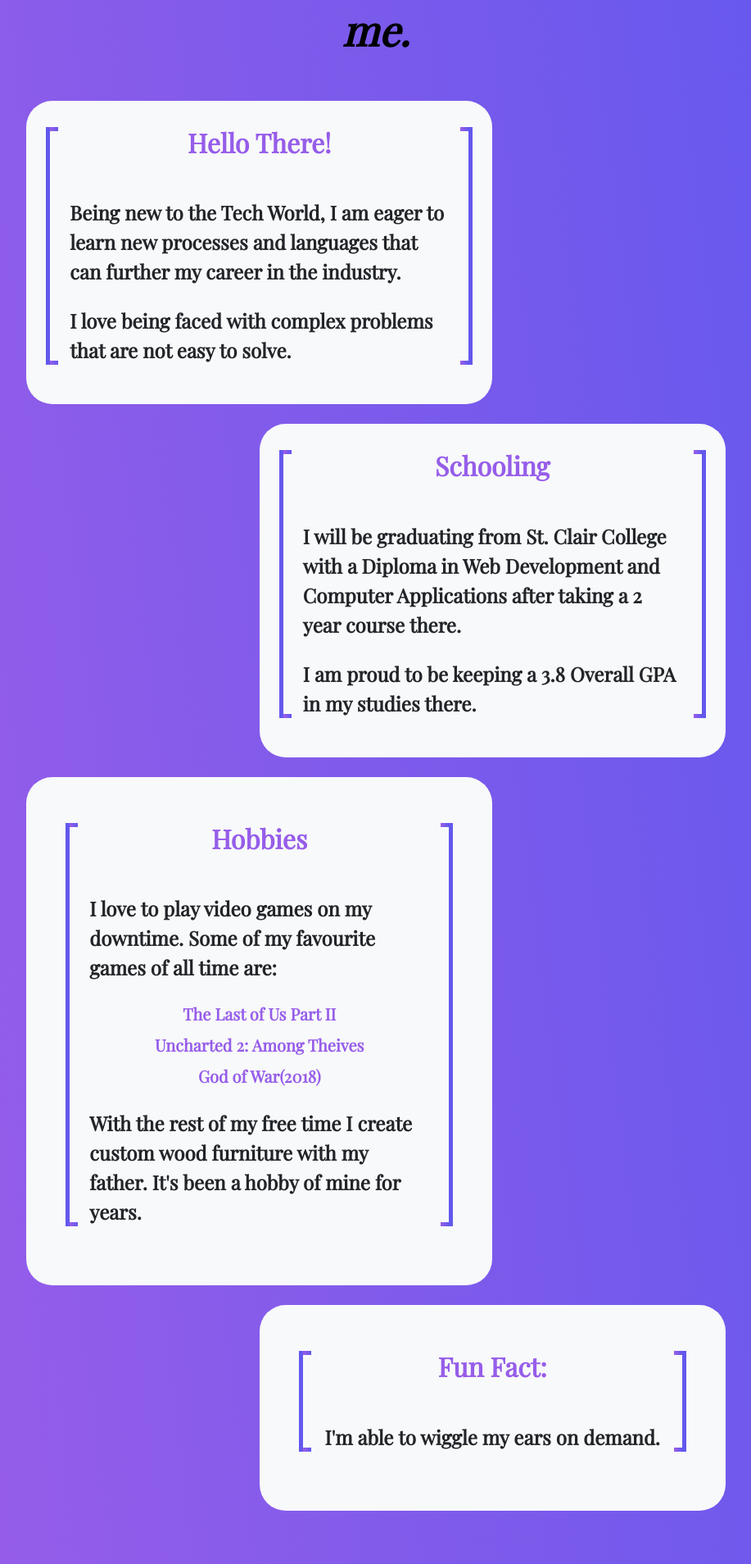
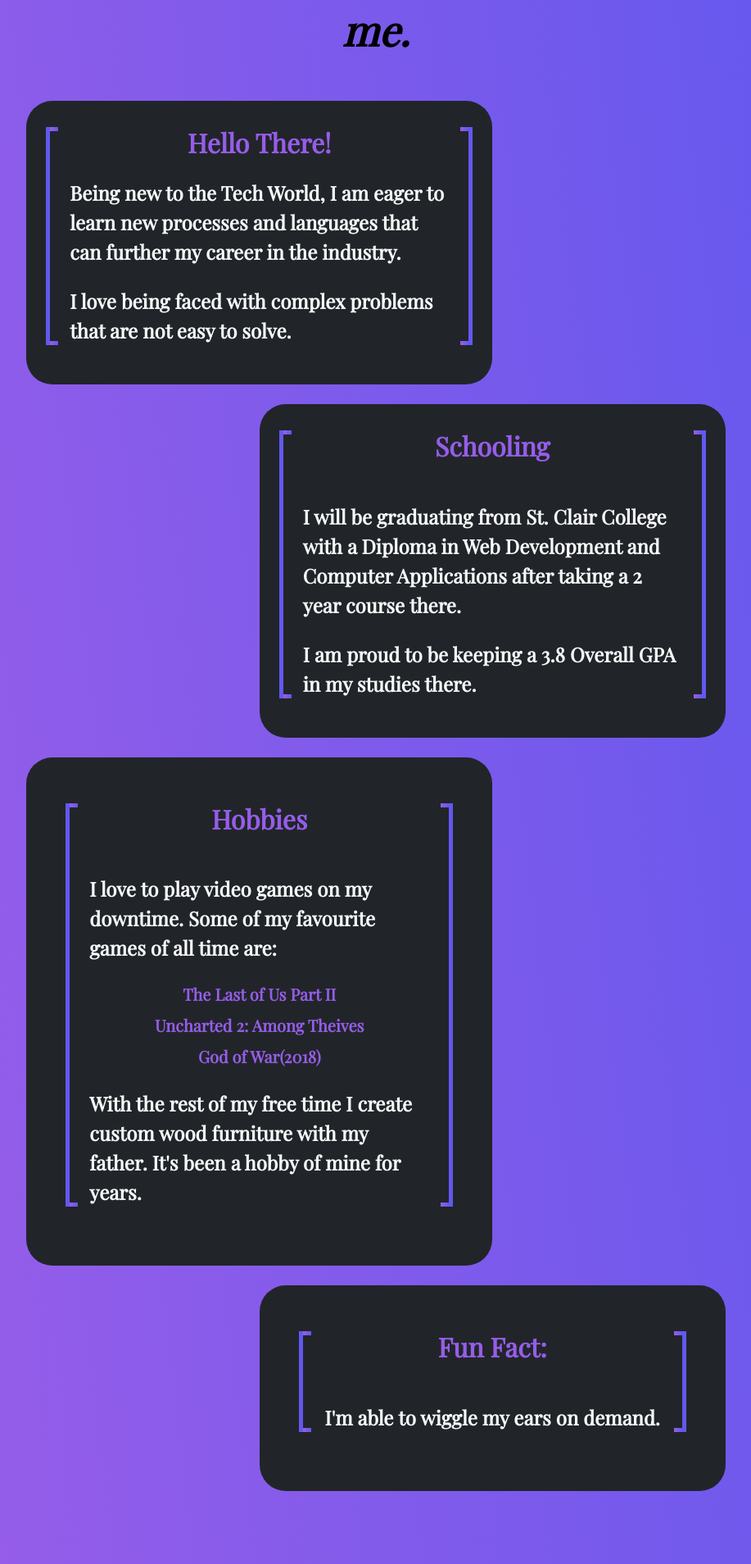
Before and after one commit to langleynick/Portfolio, a Next.js app in the folder nicklangley/: page /about in a window 1280 px wide. Shown: the part 252-2160 px from the top of the page at 82% size, without its empty margins (181-1098 px from the left). Built offline with nearby package versions, Linux system fonts and the light colour scheme.

Commit message:
Finished Connect page
Refactored my design to include dark boxes
Added a meta tag to the head element
Added info in my metadata page
Customized SEO description for each page
Edited the fadeIn function to be faster

```diff
--- a/nicklangley/components/Seo.js
+++ b/nicklangley/components/Seo.js
@@ -11,6 +11,7 @@ const Seo = ({
             <meta name="viewport" content="width=device-width, initial-scale=1" />
             <meta name="author" content={metadata.authorName} />
             <meta name="description" content={description} />
+            <meta name="keywords" content="Nicholas, Nick, Langley, Portfolio, Web, Design, Programmer" />
             <link rel="icon" href="/favicon.ico" />
         </Head>
     )
--- a/nicklangley/data/metadata.tsx
+++ b/nicklangley/data/metadata.tsx
@@ -1,7 +1,9 @@
 const metadata : any = {
     authorName: "Nicholas Langley",
-    phoneNumber: "(226) 280-2965",
+    phoneNumber: "(226) 280 2965",
     email: "Langleyndev@outlook.com",
+    address: "1615 Minto Avenue",
+    city: "Windsor, Ontario, Canada",
     linkedin: "https://www.linkedin.com/in/nicholas-langley-682a4225a/",
     instagram: "https://instagram.com/nicklangley11",
     github: "https://github.com/langleynick",
--- a/nicklangley/src/pages/about.tsx
+++ b/nicklangley/src/pages/about.tsx
@@ -9,7 +9,7 @@ export default function Home() {
     <>
       <Seo
         title = {'About - Nick Langley'}
-        description = {'The Home landing page for the Portfolio of Nicholas Langley'}
+        description = {'A page all about me! Learn more about me and what makes me tick.'}
       ></Seo>
       <main>
         <div className='container-fluid col-sm-12 col-md-8'>
@@ -19,42 +19,42 @@ export default function Home() {
               </div>
           </div>
           <div className='row justify-content-start mb-4'>
-            <div className=' col-md-12 col-lg-8 p-4 bg-light rounded-5 fw-bold'>
+            <div className=' col-md-12 col-lg-8 p-4 bg-dark rounded-5 fw-bold'>
               <div id='brackets-wrap'>
-                <h2 className='text-primary text-center mt-2 mb-5 fw-bold'>Hello There!</h2>
-                <p className='text-dark m-4 fs-4'>Being new to the Tech World, I am eager to learn new processes and languages that can further my career in the industry.</p>
-                <p className='text-dark m-4 fs-4'>I love being faced with complex problems that are not easy to solve.</p>
+                <h2 className='text-primary text-center mt-2 mb-4 fw-bold'>Hello There!</h2>
+                <p className='text-light m-4 fs-4'>Being new to the Tech World, I am eager to learn new processes and languages that can further my career in the industry.</p>
+                <p className='text-light m-4 fs-4'>I love being faced with complex problems that are not easy to solve.</p>
               </div>
             </div>
           </div>
           <div className='row justify-content-end mb-4'>
-            <div className='col-md-12 col-lg-8 p-4 bg-light rounded-5 fw-bold'>
+            <div className='col-md-12 col-lg-8 p-4 bg-dark rounded-5 fw-bold'>
               <div id='brackets-wrap'>
                 <h2 className='text-primary text-center mt-2 mb-5 fw-bold'>Schooling</h2>
-                <p className='text-dark m-4 fs-4'>I will be graduating from St. Clair College with a Diploma in Web Development and Computer Applications after taking a 2 year course there.</p>
-                <p className='text-dark m-4 fs-4'>I am proud to be keeping a 3.8 Overall GPA in my studies there.</p>
+                <p className='text-light m-4 fs-4'>I will be graduating from St. Clair College with a Diploma in Web Development and Computer Applications after taking a 2 year course there.</p>
+                <p className='text-light m-4 fs-4'>I am proud to be keeping a 3.8 Overall GPA in my studies there.</p>
               </div>
             </div>
           </div>
           <div className='row justify-content-start mb-4'>
-            <div className='col-md-12 col-lg-8 p-5 bg-light rounded-5 fw-bold'>
+            <div className='col-md-12 col-lg-8 p-5 bg-dark rounded-5 fw-bold'>
               <div id='brackets-wrap'>
                 <h2 className='text-primary text-center mt-2 mb-5 fw-bold'>Hobbies</h2>
-                <p className='text-dark m-4 fs-4'>I love to play video games on my downtime. Some of my favourite games of all time are:</p>
+                <p className='text-light m-4 fs-4'>I love to play video games on my downtime. Some of my favourite games of all time are:</p>
                 <ul className='fs-5 text-center text-primary list-unstyled'>
                   <li>The Last of Us Part II</li>
                   <li className='my-2'>Uncharted 2: Among Theives</li>
                   <li>God of War(2018)</li>
                 </ul>
-                <p className='text-dark m-4 fs-4'>With the rest of my free time I create custom wood furniture with my father. It's been a hobby of mine for years.</p>
+                <p className='text-light m-4 fs-4'>With the rest of my free time I create custom wood furniture with my father. It's been a hobby of mine for years.</p>
               </div>
             </div>
           </div>
           <div className='row justify-content-end mb-4'>
-            <div className='col-md-12 col-lg-8 p-5 bg-light rounded-5 fw-bold'>
+            <div className='col-md-12 col-lg-8 p-5 bg-dark rounded-5 fw-bold'>
               <div id='brackets-wrap'>
                 <h2 className='text-primary text-center mt-2 mb-5 fw-bold'>Fun Fact:</h2>
-                <p className='text-dark text-center m-4 fs-4'>I'm able to wiggle my ears on demand.</p>
+                <p className='text-light text-center m-4 fs-4'>I'm able to wiggle my ears on demand.</p>
               </div>
             </div>
           </div>
--- a/nicklangley/src/pages/myProjects.tsx
+++ b/nicklangley/src/pages/myProjects.tsx
@@ -9,7 +9,7 @@ export default function Home() {
     <>
       <Seo
         title = {'Projects - Nick Langley'}
-        description = {'The Home landing page for the Portfolio of Nicholas Langley'}
+        description = {'View my most recent (and favourite) projects here!'}
       ></Seo>
       <main>
         <div className='row justify-content-center'>
--- a/nicklangley/src/styles/globals.css
+++ b/nicklangley/src/styles/globals.css
@@ -88,7 +88,7 @@ body {
   color: rgb(var(--foreground-rgb));
 }
 main {
-  animation: fadeIn 2s linear 1 forwards;
+  animation: fadeIn 1.5s linear 1 forwards;
   margin-top: 25px;
   margin-bottom: 125px;
 }
```
Also changed, not shown: nicklangley/components/Projects.tsx (+3 -3 lines), nicklangley/src/pages/connect.tsx (+29 -6 lines), nicklangley/src/pages/index.tsx (+4 -5 lines).
